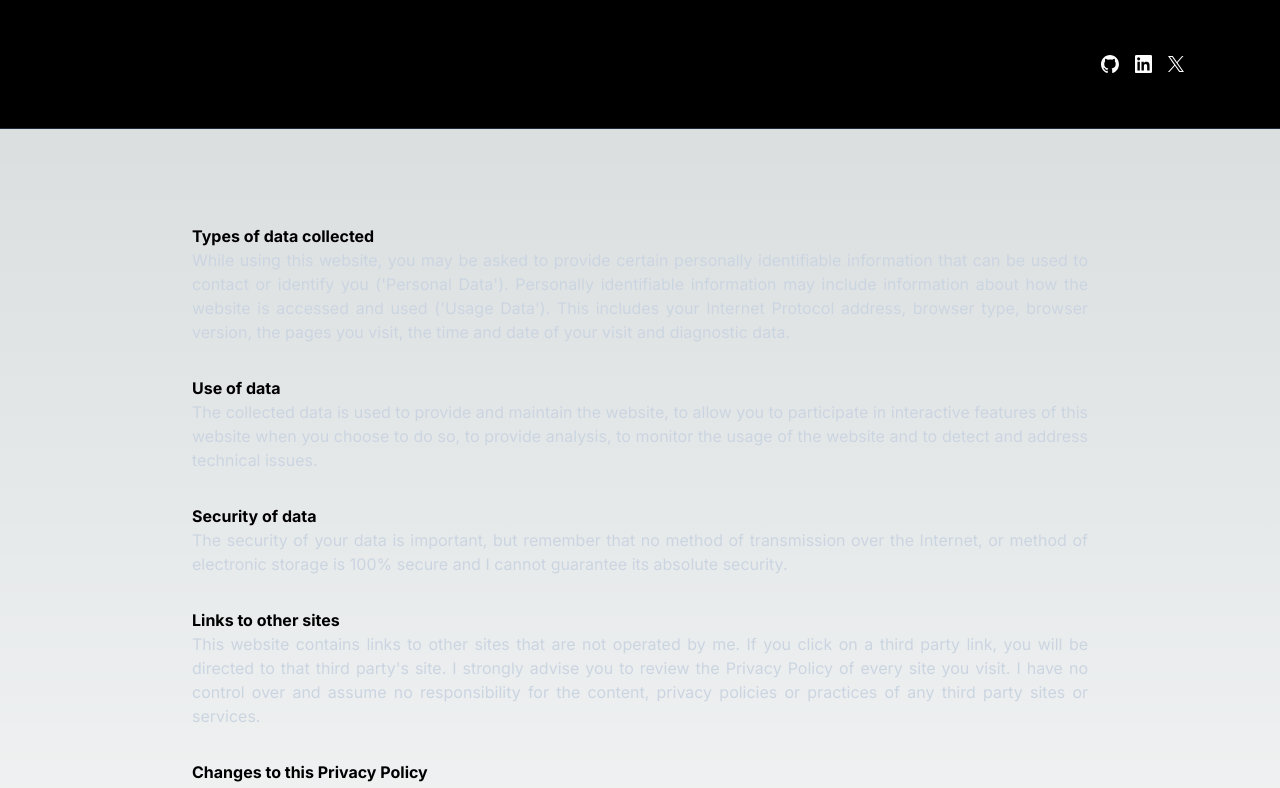
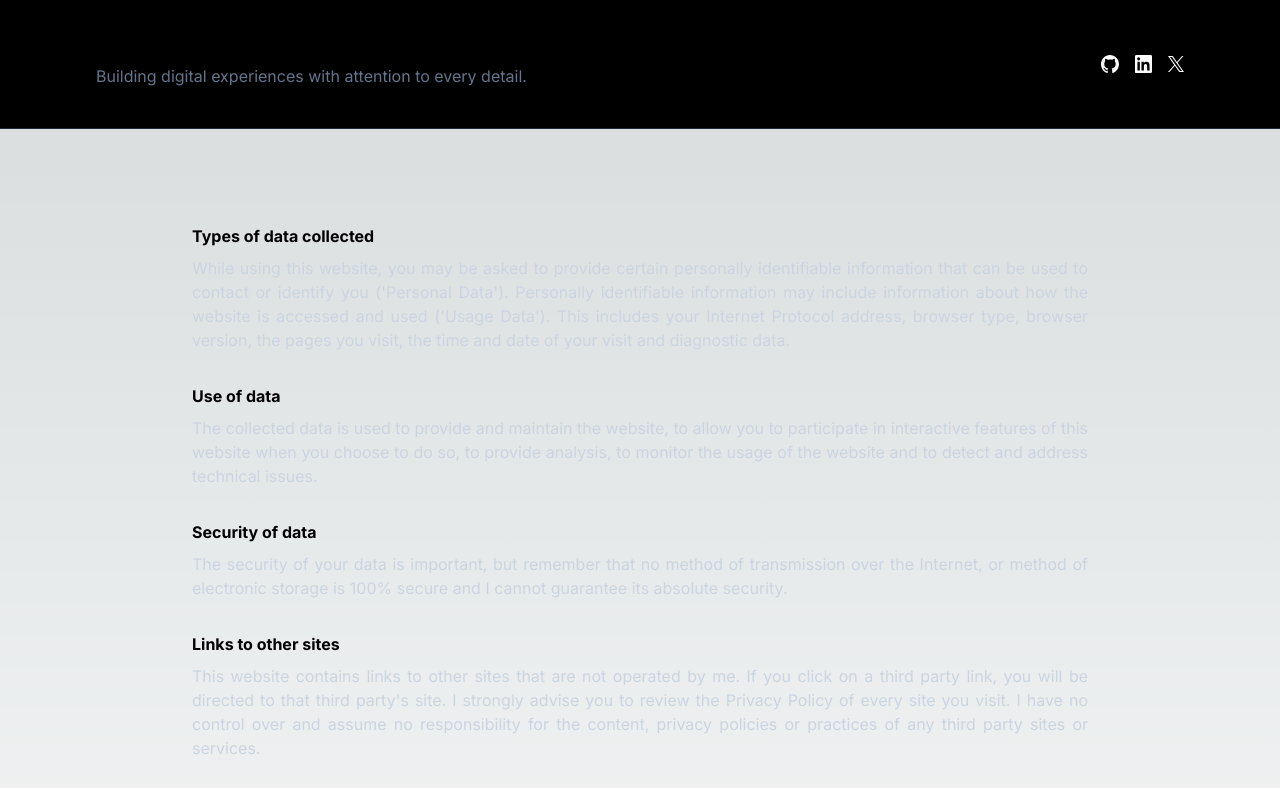
Before and after one commit to itsandreramon/website, a Next.js app: page /privacy in a window 1280 px wide. Shown: the top 788 px of the page. Built offline with nearby package versions, Linux system fonts and the light colour scheme.

Commit message:
update privacy

```diff
--- a/app/about/page.js
+++ b/app/about/page.js
@@ -16,12 +16,8 @@ export default function Home() {
 
   return (
     <div className="max-w-4xl">
-      <p className="text-4xl font-bold pb-8">
-        About
-      </p>
-
       <p className="text-2xl text-slate-400">
-        I'm André, {age} years old and currently working at <span className="text-white">SAP</span> as a full-time <span className="text-white">Android Developer</span>. I'm currently working on the mobile refresh of{" "}
+        I'm {age} years old and currently working at <span className="text-white">SAP</span> as a full-time <span className="text-white">Android Developer</span>. I'm currently working on the mobile refresh of{" "}
         <a href="https://play.google.com/store/apps/details?id=com.sap.ariba.ibx">
           SAP Ariba Shopping
         </a> as part of their SAP Mobile Experience & Engineering team in <span className="text-white">Berlin</span>.
--- a/app/components/Navigation.js
+++ b/app/components/Navigation.js
@@ -14,12 +14,16 @@ export default function Navigation() {
       {/* "Desktop Nav" */}
       <div className="lg:block hidden border-b border-gray-800 fixed bg-black w-full">
         <div className="flex flex-row items-center px-8 lg:h-32 lg:px-24">
-          <div className="basis-1/4">
-            <Link href="/">
+          <div className="grow">
+          <Link href="/">
+            <div className="flex flex-col">
               <p className="font-bold">André Thiele</p>
+            <p className="text-slate-500">Building digital experiences with attention to every detail.</p>
+            </div>
             </Link>
+
           </div>
-          <div className="basis-3/4 flex flex-row justify-end space-x-12">
+          <div className="flex flex-row justify-end space-x-12">
             <NavigationLink title="About" to="/about" />
             <NavigationLink title="Projects" to="/projects" />
             <NavigationLink title="Blog" to="/blog" />
--- a/app/page.js
+++ b/app/page.js
@@ -4,7 +4,7 @@ import Image from "next/image";
 import avatar from "../public/avatar.jpg";
 
 export const metadata = {
-  title: "André Thiele",
+  title: "Home | André Thiele",
   icons: {
     icon: [
       { url: "/favicon-light.png", media: "(prefers-color-scheme: light)" },
--- a/app/privacy/page.js
+++ b/app/privacy/page.js
@@ -11,7 +11,7 @@ export const metadata = {
 export default function Privacy() {
   return (
     <div className="max-w-4xl text-justify mx-auto">
-      <p className="font-bold">Types of data collected</p>
+      <p className="font-bold pb-2">Types of data collected</p>
       <p className="text-slate-300">
         While using this website, you may be asked to provide certain personally
         identifiable information that can be used to contact or identify you
@@ -21,20 +21,20 @@ export default function Privacy() {
         version, the pages you visit, the time and date of your visit and
         diagnostic data.
       </p>
-      <p className="font-bold pt-8">Use of data</p>
+      <p className="font-bold pt-8 pb-2">Use of data</p>
       <p className="text-slate-300">
         The collected data is used to provide and maintain the website, to allow
         you to participate in interactive features of this website when you
         choose to do so, to provide analysis, to monitor the usage of the
         website and to detect and address technical issues.
       </p>
-      <p className="font-bold pt-8">Security of data</p>
+      <p className="font-bold pt-8 pb-2">Security of data</p>
       <p className="text-slate-300">
         The security of your data is important, but remember that no method of
         transmission over the Internet, or method of electronic storage is 100%
         secure and I cannot guarantee its absolute security.
       </p>
-      <p className="font-bold pt-8">Links to other sites</p>
+      <p className="font-bold pt-8 pb-2">Links to other sites</p>
       <p className="text-slate-300">
         This website contains links to other sites that are not operated by me.
         If you click on a third party link, you will be directed to that third
@@ -43,7 +43,7 @@ export default function Privacy() {
         responsibility for the content, privacy policies or practices of any
         third party sites or services.
       </p>
-      <p className="font-bold pt-8">Changes to this Privacy Policy</p>
+      <p className="font-bold pt-8 pb-2">Changes to this Privacy Policy</p>
       <p className="text-slate-300">
         This Privacy Policy may get changed from time to time. You will not be
         notified about any changes. You are advised to review this Privacy
```
